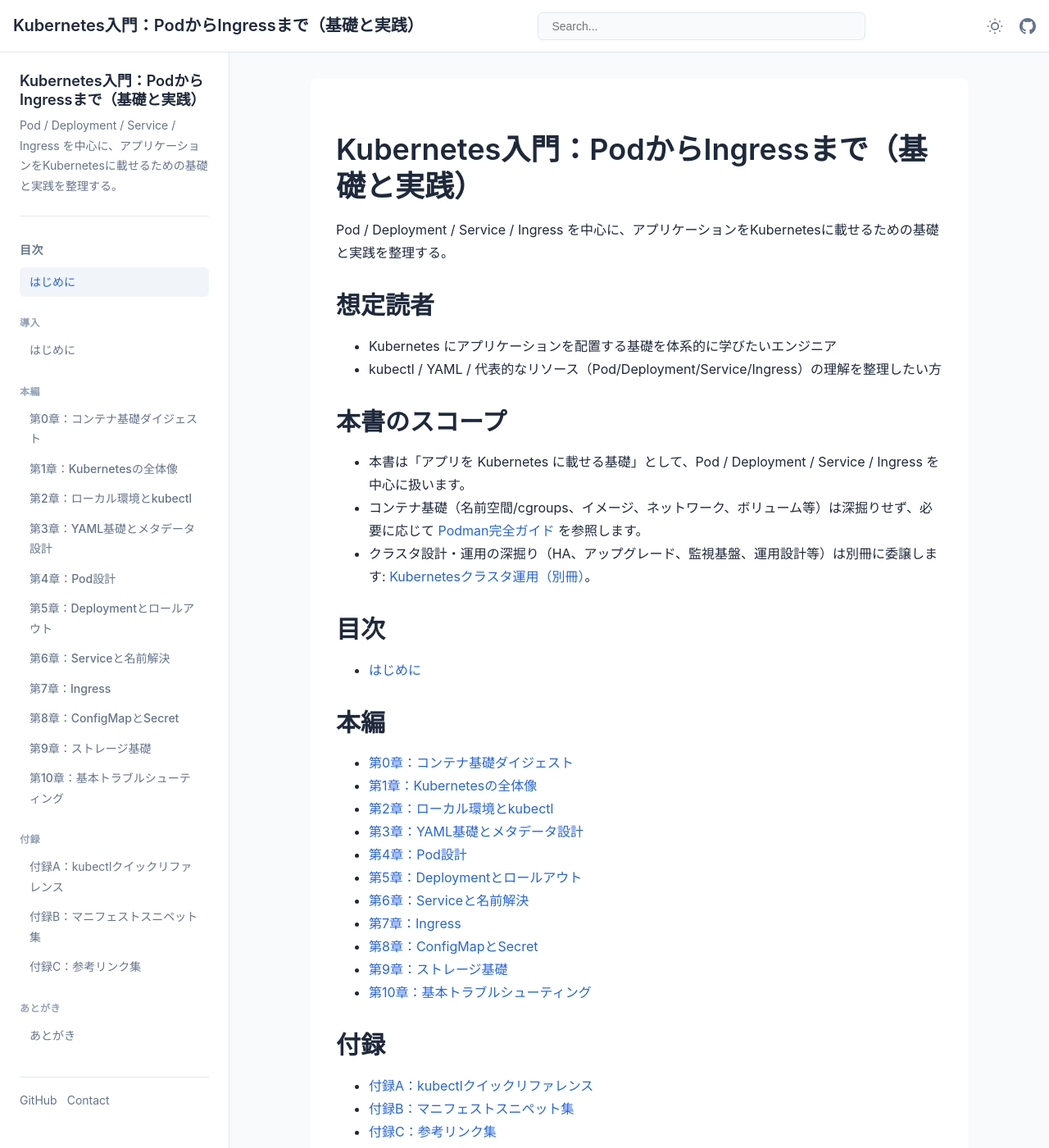
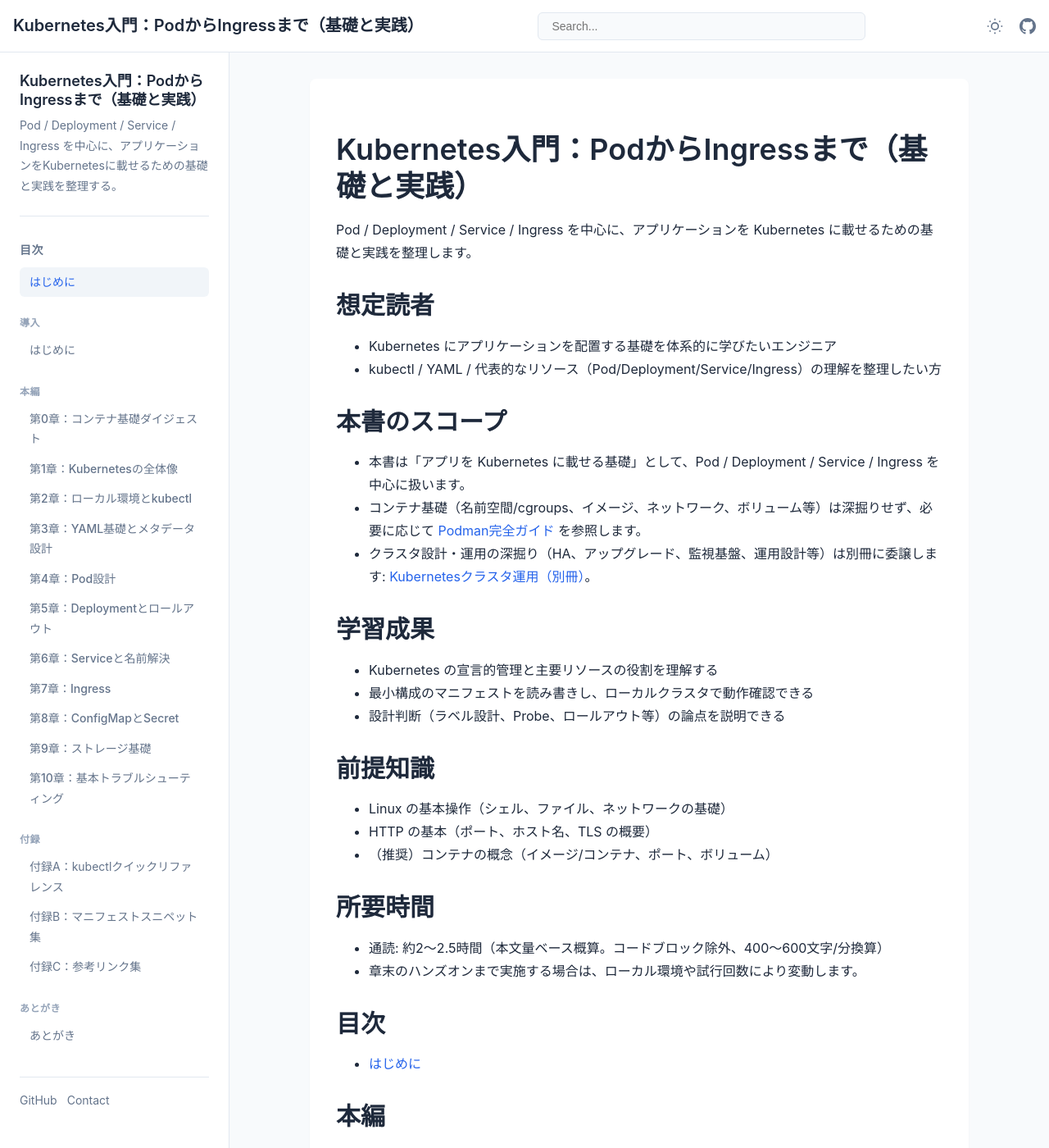
Before and after one commit to itdojp/kubernetes-basics-book, a Jekyll site: the page built from docs/index.md, in a window 1280 px wide and 1400 px high. Shown: the whole window at 82% size. Built offline with Jekyll 4.4.1, drawn with Linux system fonts in a browser that asks for light colours; some of the changed text lies outside the part shown.

```diff
--- a/docs/index.md
+++ b/docs/index.md
@@ -6,7 +6,7 @@ permalink: /
 ---
 # Kubernetes入門：PodからIngressまで（基礎と実践）
 
-Pod / Deployment / Service / Ingress を中心に、アプリケーションをKubernetesに載せるための基礎と実践を整理する。
+Pod / Deployment / Service / Ingress を中心に、アプリケーションを Kubernetes に載せるための基礎と実践を整理します。
 
 ## 想定読者
 - Kubernetes にアプリケーションを配置する基礎を体系的に学びたいエンジニア
@@ -17,20 +17,34 @@ Pod / Deployment / Service / Ingress を中心に、アプリケーションをK
 - コンテナ基礎（名前空間/cgroups、イメージ、ネットワーク、ボリューム等）は深掘りせず、必要に応じて [Podman完全ガイド](https://itdojp.github.io/podman-book/) を参照します。
 - クラスタ設計・運用の深掘り（HA、アップグレード、監視基盤、運用設計等）は別冊に委譲します: [Kubernetesクラスタ運用（別冊）](https://itdojp.github.io/kubernetes-cluster-ops-book/)。
 
+## 学習成果
+- Kubernetes の宣言的管理と主要リソースの役割を理解する
+- 最小構成のマニフェストを読み書きし、ローカルクラスタで動作確認できる
+- 設計判断（ラベル設計、Probe、ロールアウト等）の論点を説明できる
+
+## 前提知識
+- Linux の基本操作（シェル、ファイル、ネットワークの基礎）
+- HTTP の基本（ポート、ホスト名、TLS の概要）
+- （推奨）コンテナの概念（イメージ/コンテナ、ポート、ボリューム）
+
+## 所要時間
+- 通読: 約2〜2.5時間（本文量ベース概算。コードブロック除外、400〜600文字/分換算）
+- 章末のハンズオンまで実施する場合は、ローカル環境や試行回数により変動します。
+
 ## 目次
 - [はじめに](introduction/)
 
 ## 本編
 
 - [第0章：コンテナ基礎ダイジェスト](chapters/chapter00/)
-- [第1章：Kubernetesの全体像](chapters/chapter01/)
-- [第2章：ローカル環境とkubectl](chapters/chapter02/)
+- [第1章：Kubernetes の全体像](chapters/chapter01/)
+- [第2章：ローカル環境と kubectl](chapters/chapter02/)
 - [第3章：YAML基礎とメタデータ設計](chapters/chapter03/)
 - [第4章：Pod設計](chapters/chapter04/)
-- [第5章：Deploymentとロールアウト](chapters/chapter05/)
-- [第6章：Serviceと名前解決](chapters/chapter06/)
+- [第5章：Deployment とロールアウト](chapters/chapter05/)
+- [第6章：Service と名前解決](chapters/chapter06/)
 - [第7章：Ingress](chapters/chapter07/)
-- [第8章：ConfigMapとSecret](chapters/chapter08/)
+- [第8章：ConfigMap と Secret](chapters/chapter08/)
 - [第9章：ストレージ基礎](chapters/chapter09/)
 - [第10章：基本トラブルシューティング](chapters/chapter10/)
 
@@ -41,3 +55,6 @@ Pod / Deployment / Service / Ingress を中心に、アプリケーションをK
 - [付録C：参考リンク集](appendices/appendix-c/)
 
 - [あとがき](afterword/)
+
+## ライセンス
+本書は CC BY-NC-SA 4.0 で公開されています。商用利用は別途契約が必要です。
```
Also changed, not shown: docs/chapters/chapter08/index.md (+25 -1 lines).
